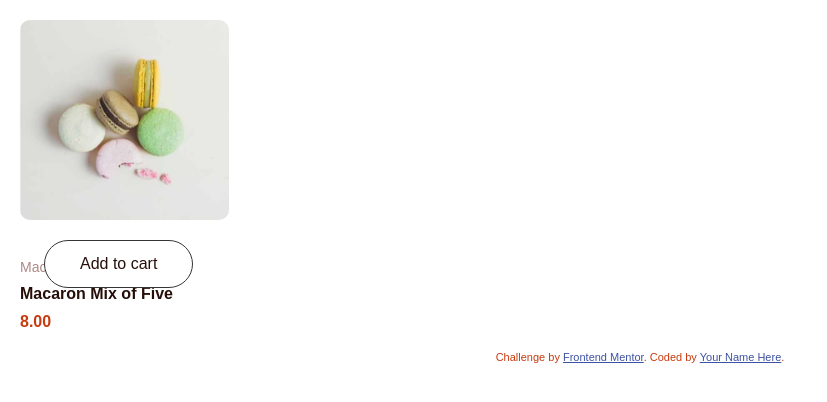
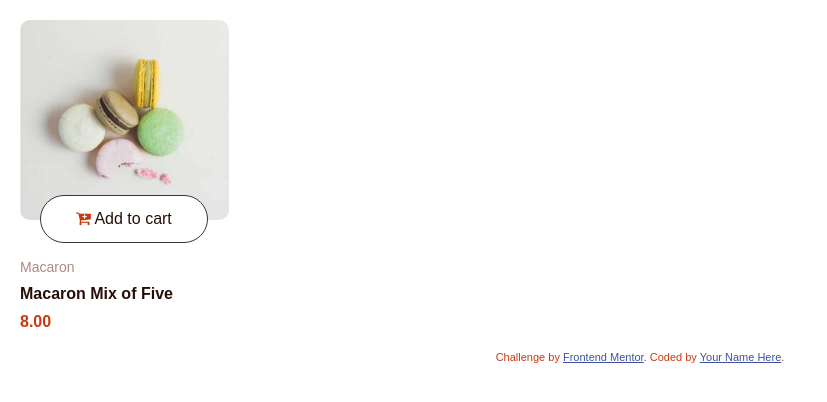
Before and after one commit to Calistofolio/restaurant-menu, a website built with Vite: page index.html in a window 1280 px wide. Shown: the whole page, without its empty margins (0-827 px from the left). Built offline with nearby package versions, Linux system fonts and the light colour scheme; files whose address does not match are found by name.

Commit message:
Button dynamic position and cart icon

```diff
--- a/index.html
+++ b/index.html
@@ -6,6 +6,10 @@
 
   <link rel="icon" type="image/png" sizes="32x32" href="./assets/images/favicon-32x32.png">
   <link rel="stylesheet" href="src/style/style.scss">
+  <link
+      rel="stylesheet"
+      href="https://cdnjs.cloudflare.com/ajax/libs/font-awesome/4.7.0/css/font-awesome.min.css"
+    />
 
   <title>Frontend Mentor | Product list with cart</title>
 
@@ -21,7 +25,7 @@
 
     <div class="product-img">
       <img title= "Product Image" src="/assets/images/image-macaron-desktop.jpg" alt="">
-      <div class="cart-button" onclick="addToCart()">Add to cart</div>
+      <div class="cart-button" onclick="addToCart()"><i class="fa fa-cart-plus"></i>  Add to cart</div>
     </div>
 
 
--- a/package.json
+++ b/package.json
@@ -16,6 +16,8 @@
     "vite": "^5.4.7"
   },
   "dependencies": {
+    "@fortawesome/fontawesome-free": "^6.6.0",
+    "font-awesome": "^4.7.0",
     "uuid": "^10.0.0"
   }
 }
--- a/src/style/style.scss
+++ b/src/style/style.scss
@@ -21,6 +21,10 @@ body{
     text-align: center;
     width: 200px;
 }
+
+.product-img{
+    position: relative;
+}
 .product-img img{
     align-self: center;
     border-radius: 10px;
@@ -34,12 +38,15 @@ body{
     border-radius: 50px;
     background-color: white;
     padding: 14px 35px;
-   left: 44px;
+    left: 20px;
     position: absolute;
-    top: 30%;
-
+    top: 175px;
     cursor: pointer;
     display: inline-block;
+}
+
+.fa-cart-plus{
+    color: $font-color-primary;
 }
 
 .product-category{
```
Also changed, not shown: 1 other file.
